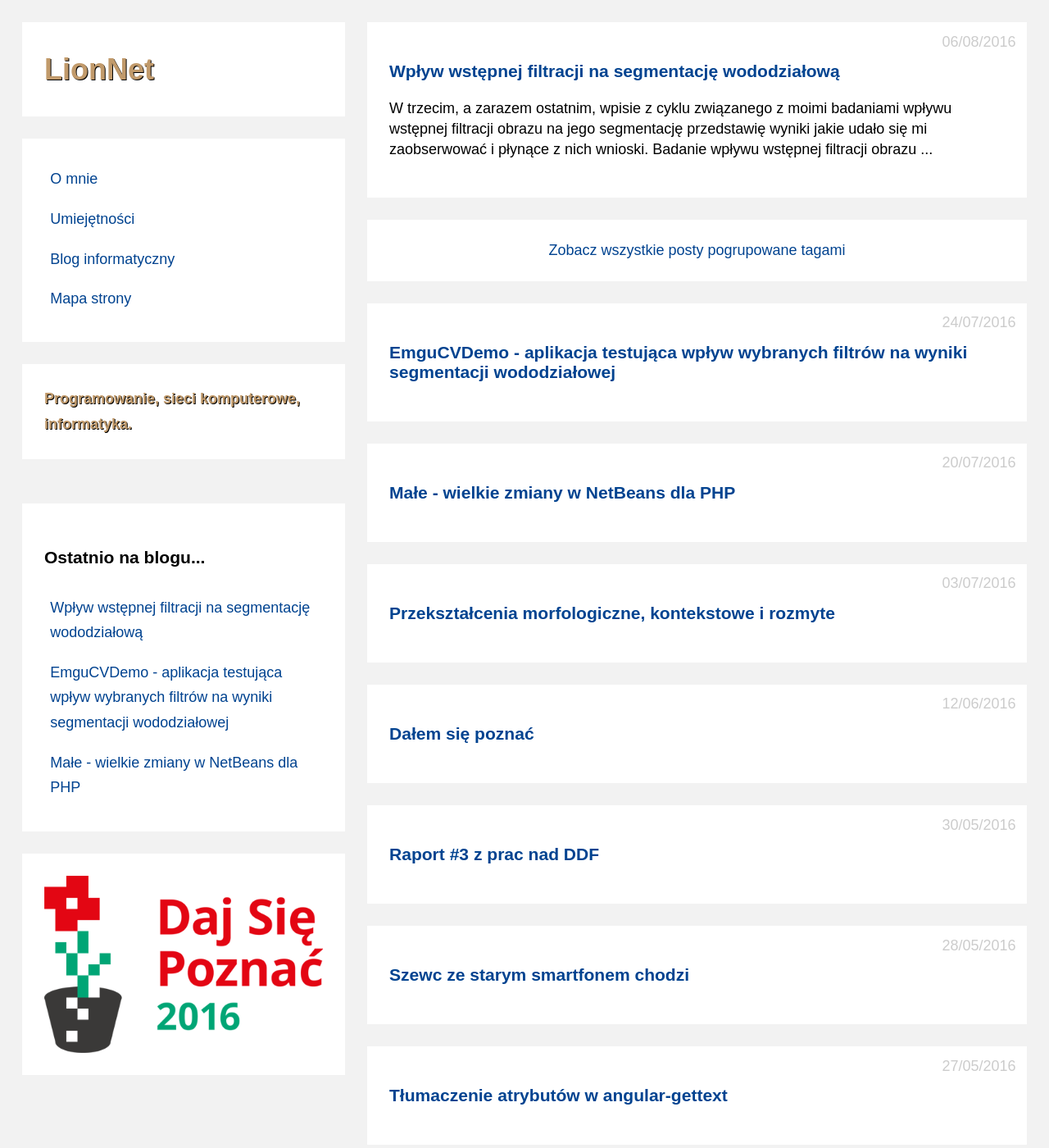
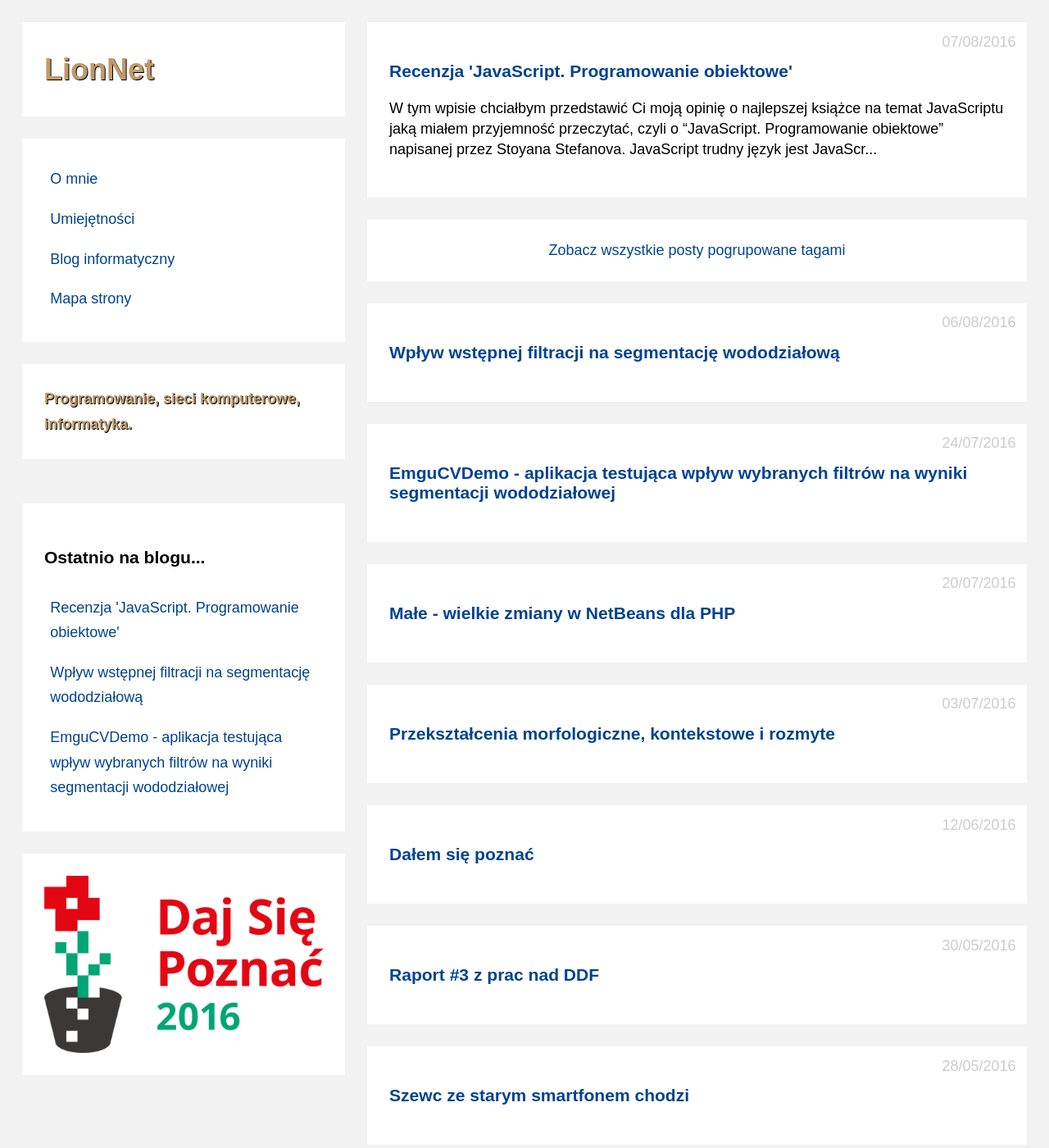
Before and after one commit to maciejlew/maciejlew.github.io, a Jekyll site: the page built from pages/blog.md, in a window 1280 px wide and 1400 px high. Shown: the whole window at 82% size. Built offline with Jekyll 4.4.1, drawn with Linux system fonts in a browser that asks for light colours; comment, search, counter and statistics services are not loaded; some of the changed lines change nothing that is shown.

Commit message:
Adds post 'Recenzja 'JavaScript. Programowanie obiektowe'

```diff
--- a/_includes/acronyms.md
+++ b/_includes/acronyms.md
@@ -68,3 +68,4 @@
 *[GPL]: General Public License
 *[BSD]: Berkeley Software Distribution
 *[RAM]: Random-Access Memory
+*[WWW]: World Wide Web
--- a/_includes/json-ld.md
+++ b/_includes/json-ld.md
@@ -60,3 +60,42 @@
         "url": "{{ site.url }}{{ page.url }}"
     }
 </script>
+{% if page.reviews %}
+{% for r in page.reviews %}
+<script type="application/ld+json">
+    {
+        "@context": "http://schema.org",
+        "@type": "Review",
+        "itemReviewed":
+        {
+            "@type": "{{ r.type }}",
+            "name": "{{ r.name }}",
+            {% if r.type == 'Book' %}"isbn": "{{ r.isbn }}",
+            "author":
+            {
+                "@type": "Person",
+                "name": "{{ r.author }}",
+                "sameAs": "{{ r.author_url }}"
+            },{% endif %}
+            "url": "{{ r.url }}"
+        },
+        "reviewBody": "{{ r.content }}",
+        "reviewRating":
+        {
+            "@type": "Rating",
+            "ratingValue": "{{ r.rating }}"
+        },
+        {% if page.author or site.author %}"author":
+        {
+            "@type": "Person",
+            "name": "{% if page.author %}{{ page.author }}{% else %}{{ site.author }}{% endif %}",
+            "sameAs": "{{ site.url }}"
+        },{% endif %}
+        {% if page.date %}"datePublished": "{{ page.date }}",{% endif %}
+        {% if site.name %}"publisher": "{{ site.name }}",{% endif %}
+        "description": "{{ r.description }}",
+        "url": "{{ site.url }}{{ page.url }}"
+    }
+</script>
+{% endfor %}
+{% endif %}
--- /dev/null
+++ b/_posts/2016-08-07-recenzja-javascript-programowanie-obiektowe.md
@@ -0,0 +1,125 @@
+---
+layout: post
+title: Recenzja 'JavaScript. Programowanie obiektowe'
+date: '2016-08-07 19:20:00'
+description: "Recenzja książki 'Javascript. Programowanie obiektowe'"
+keywords: "recenzja, javascript, programowanie obiektowe, wydawnictwo helion"
+tags:
+- JS
+- OOP
+- QA
+breadcrumbs:
+  - url: /
+    title: "LionNet"
+    type: AboutPage
+  - url: /blog/
+    title: "Blog"
+    type: CollectionPage
+  - url: page.url
+    title: page.title
+    type: BlogPosting
+reviews:
+  - url: http://helion.pl/ksiazki/javascript-programowanie-obiektowe-stoyan-stefanov,jascob.htm
+    type: Book
+    author: Stoyan Stefanov
+    author_url: http://www.phpied.com/
+    name: JavaScript. Programowanie obiektowe
+    isbn: 978-83-246-2242-9
+    rating: 5
+    description: Recenzja książki 'Javascript. Programowanie obiektowe'
+    content: Warto mieć w swojej programistycznej biblioteczce książkę 'Javascript. Programowanie obiektowe', zwłaszcza gdy na co dzień zajmujesz się webdevem. Jak wiele książek z cyklu 'Technologie i rozwiązania' wydawnictwa Helion, książka Stoyana Stefanova prezentuje wysoki poziom oraz bez owijania w bawełnę uczy jak pisać dobre oprogramowanie
+---
+
+W tym wpisie chciałbym przedstawić Ci moją opinię o najlepszej książce na temat
+JavaScriptu jaką miałem przyjemność przeczytać, czyli o *"JavaScript. Programowanie
+obiektowe"* napisanej przez [Stoyana Stefanova][1].
+
+### JavaScript trudny język jest
+
+JavaScript istnieje już ponad 20 lat. Powstał po to by dodać trochę interakcji
+na stronach WWW końca lat 90. Jak każda technologia, tak samo i JS ewoluował.
+Początki były trudne, przypominające epokę kamienia łupanego. Ktoś tam coś wymyślił,
+jakieś nowe zastosowanie dla JS, a następnie rozlewało się to po całym Internecie,
+atakując Nas na niemal każdej odwiedzanej stronie. Gotowe "wstawki" kopiowane były
+przez osoby zupełnie nie rozumiejące co kopiują i jak to działa, byle osiągnąć
+zamierzony bajerancki efekt na stronie. Nikt raczej nie uczył się JS. Niby w
+książkach o HTML można czasem było znaleźć 2-3 słowa na jego temat, ale głównie
+dlatego że konkurencyjne publikacje wprowadziły taki trend, a nie dlatego że sam
+autor chciał się bardzo w ten temat zagłębiać.
+
+Powstawały kolejne biblioteki i frameworki JS. Dochodziło do takich kuriozum, że
+programista chwalący się znajomością JS, aby pobrać jeden głupi element ze strony
+po jego id musiał ładować całą kilkuset-bajtową bibliotekę jQuery...
+
+Na szczęście te czasy powoli mijają, programiści (i firmy ich zatrudniające) chcą
+być bardziej profesjonalni i wiedzieć więcej. Powstają nawet takie specjalizacje
+jak "Frontend  Developer". Coraz więcej osób chce wiedzieć co programuje w JS i
+jak to w rzeczywistości działa. Chcą korzystać z doświadczenia innych, sami szukają
+najlepszych praktyk. Jeśli i Ty jesteś taką osobą to książka *"JavaScript.
+Programowanie obiektowe"* powinna Cię zainteresować.
+
+### Dla kogo jest ta książka?
+
+#### Początkujący programiści
+
+Początkujący programiści webowi w książce Stefanova znajdą na prawdę fajne,
+obszerne wprowadzenie do tego języka. Stoyan opisuje po kolei każdy z podstawowych
+typów dostępnych w JS, przedstawia nam zastosowanie dla wielu wbudowanych funkcji
+oraz wprowadza w obiektowość zaimplementowaną w JS.
+
+Autor w książce pokazuje początkującym jak używać konsoli przeglądarki do szybkiego
+prototypowania i debugowania skryptów. Dowiesz się także co-nieco o środowisku
+przeglądarki i zdarzeniach w JS.
+
+Jeśli zaczynasz przygodę z JS, a lubisz poczytać na papierze i mieć wszystko
+opisane zwięźle i w jednym miejscu, to bierz tą książkę w ciemno.
+
+#### Zaawansowani odbiorcy
+
+Mniej więcej połowa książki to podstawy. Oznacza to że druga połowa to już wyższy
+poziom wtajemniczenia, wymagający trochę więcej czasu na przetrawienie. Warto
+jednak poświęcić ten czas i nawet przeczytać te kolejne rozdziały po kilka razy
+aż zajarzysz o co chodzi. Autor książki wprowadzi Cię w temat pisania własnych
+obiektowych aplikacji w JS. Poznasz 12 wzorców implementacji dziedziczenia w JS!
+Jeśli po przeczytaniu poprzedniego zdania oczy otworzyły Ci się szerzej bądź
+opadła Ci szczęka, to nie dziwię się. Także byłem pod wrażeniem. Zrozumienie
+przykładów zaproponowanych w książce wymaga wytężenia umysły, zwłaszcza gdy już
+jesteś przyzwyczajony do innego rozumienia dziedziczenia, wyniesionego z nauki
+innego języka programowania. Ale gdy już zrozumiesz będziesz mógł być z siebie
+dumny.
+
+### Czego nie znajdziesz w "JavaScript. Programowanie obiektowe"
+
+Recenzowana książka na pewno nie jest dla tych którzy szukają repozytorium gotowych
+"wstawek" na stronę WWW. Nie znajdziesz tu także opisu żadnej biblioteki ani
+frameworka. To dobrze.
+
+W książce brakuje, moim zdaniem, opisu pewnych ogólnych wzorców projektowych JS.
+Gdyby zostały one zamieszczone to śmiało mógłbym powiedzieć że do nauki JavaScript
+nie potrzebujesz już niczego więcej.
+
+Publikacja nie zawiera także w sobie ani słowa o standardach pisania w JS oraz
+testowaniu kodu JS - ale to być może już temat na inną książkę?
+
+### Kupować czy nie?
+
+Moim zdaniem, **warto mieć w swojej programistycznej biblioteczce książkę *"Javascript.
+Programowanie obiektowe"***, zwłaszcza gdy na co dzień zajmujesz się webdevem.
+Jak wiele książek z cyklu *"Technologie i rozwiązania"* wydawnictwa Helion,
+książka Stoyana Stefanova prezentuje wysoki poziom oraz bez owijania w bawełnę
+uczy jak pisać dobre oprogramowanie.
+
+* * *
+
+Zobacz także:
+
+* [Typy wyjątków w JavaScript][2]
+* [Nie używaj String\|Numer\|Boolean jako konstruktorów w JavaScript!][3]
+* [Walidacja w akcesorach JavaScript][4]
+
+[1]: http://www.phpied.com/
+[2]: {{site.url}}/2016/04/05/typy-wyjatkow-w-javascript.html
+[3]: {{site.url}}/2016/05/19/nie-uzywaj-string-number-boolean-jako-konstruktorow-w-javascript.html
+[4]: {{site.url}}/2016/03/24/walidacja-w-akcesorach-javascript.html
+
+{% include acronyms.md %}
--- a/pages/map.md
+++ b/pages/map.md
@@ -33,6 +33,7 @@ breadcrumbs:
  * [Umiejętności](../umiejetnosci/)
  * [Kontakt](../kontakt/)
  * [Blog informatyczny](../blog/)
+   * [Recenzja 'JavaScript. Programowanie obiektowe'](../2016/08/07/recenzja-javascript-programowanie-obiektowe.html)
    * [Wpływ wstępnej filtracji na segmentację wododziałową](../2016/08/06/wplyw-wstepnej-filtracji-na-segmentacje-wododzialowa.html)
    * [EmguCVDemo - aplikacja testująca wpływ wybranych filtrów na wyniki segmentacji wododziałowej](../2016/07/24/emgucvdemo-aplikacja-testujaca-wplyw-wybranych-filtrow-na-wyniki-segmentacji-wododzialowej.html)
    * [Małe - wielkie zmiany w NetBeans dla PHP](../2016/07/20/male-wielkie-zmiany-w-netbeans-dla-php.html)
```
